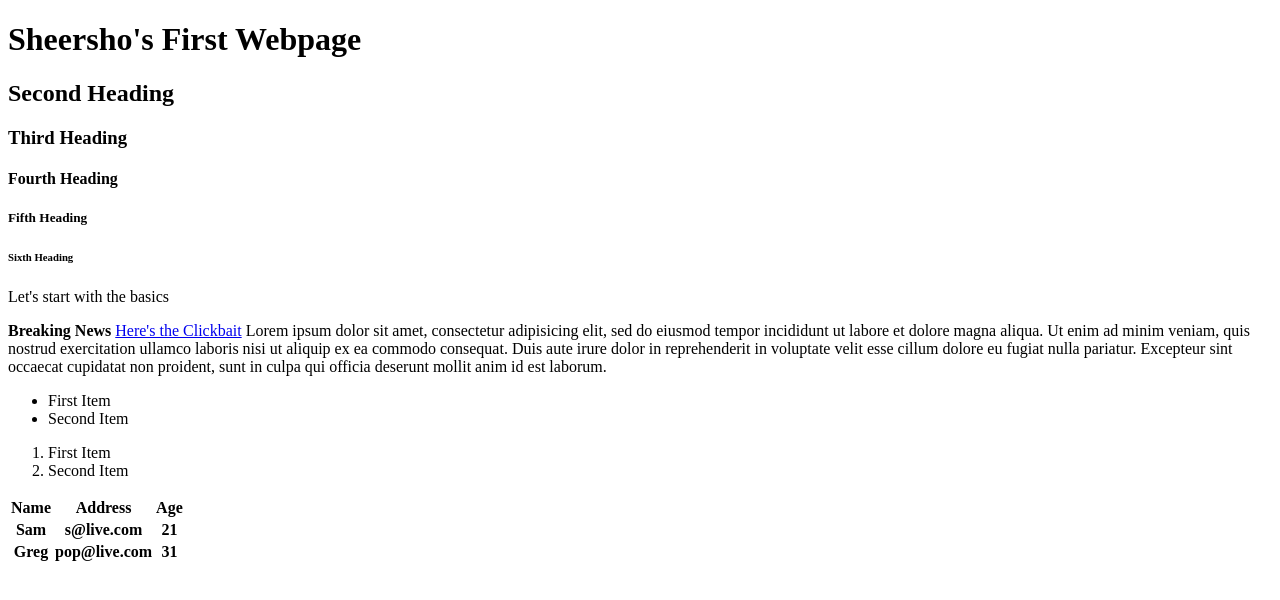
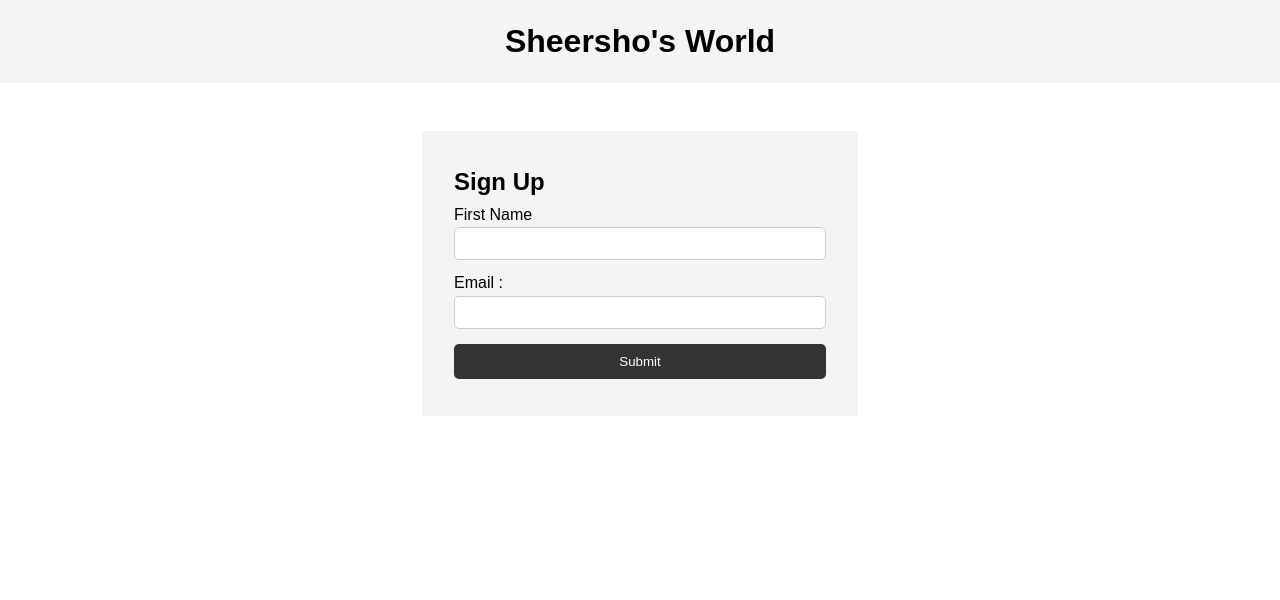
Before and after one commit to sheersho/htmlBasics, a plain HTML site: page index.html in a window 1280 px wide. Drawn offline with Linux system fonts and the light colour scheme.

Commit message:
Sheersho's World Login Page

```diff
--- a/index.html
+++ b/index.html
@@ -1,70 +1,34 @@
 <!DOCTYPE html>
-
-<!DOCTYPE html>
-<html>
+<html lang="en">
 <head>
-	<title>
-		PramTech
-	</title>
+    <meta charset="UTF-8">
+    <meta name="viewport" content="width=device-width, initial-scale=1.0">
+    <meta http-equiv="X-UA-Compatible" content="ie=edge">
+    <link rel = "stylesheet" href="style.css">
+    <title>Sheersho's World</title>
 </head>
 <body>
-	<h1>
-		Sheersho's First Webpage
-	</h1>
-	<h2>Second Heading</h2>
-	<h3>Third Heading</h3>
-	<h4>Fourth Heading</h4>
-	<h5>Fifth Heading</h5>
-	<h6>Sixth Heading</h6>
+    <header>
+       <h1> Sheersho's World </h1>
+    </header>
 
-	<p>
-		Let's start with the basics
-	</p>
-	<p>
-		<strong>
-			Breaking News
-		</strong>
-		<a href="http://google.com" target="_blank">Here's the Clickbait</a>
-		Lorem ipsum dolor sit amet, consectetur adipisicing elit, sed do eiusmod
-		tempor incididunt ut labore et dolore magna aliqua. Ut enim ad minim veniam,
-		quis nostrud exercitation ullamco laboris nisi ut aliquip ex ea commodo
-		consequat. Duis aute irure dolor in reprehenderit in voluptate velit esse
-		cillum dolore eu fugiat nulla pariatur. Excepteur sint occaecat cupidatat non
-		proident, sunt in culpa qui officia deserunt mollit anim id est laborum.
-	</p>
-	<ul>
-		<li> First Item	</li>
-		<li> Second Item</li>
-	</ul>
-	<ol>
-		<li> First Item	</li>
-		<li> Second Item</li>
-	</ol>
+    <section class="container">
+     <div class = "msg"></div>
+        <form id ="my-form">
 
-	<table>
-		<thead>
-			<tr>
-				<th>Name</th>
-				<th>Address</th>
-				<th>Age</th>
-			</tr>
+        <h1> Sign Up </h1>
+         <div>
+           <label for= "name">First Name</label>
+            <input type="text" name = "Name">
+          </div>
+          <div>
+                <label for= "email">Email :  </label>
+                 <input type="text" name = "email">
+            </div>
+            <input class ="btn" type = "button" value="Submit">
 
-		</thead>
-		<tbody>
-			<tr>
-				<th>Sam</th>
-				<th>s@live.com</th>
-				<th>21</th>
-			</tr>
-			<tr>
-				<th>Greg</th>
-				<th>pop@live.com</th>
-				<th>31</th>
-			</tr>
-		</tbody>
-
-	</table>
-
+        </form>
+    </section>
 
 
 
--- /dev/null
+++ b/style.css
@@ -0,0 +1,77 @@
+* {
+    margin: 0;
+    padding: 0;
+    box-sizing: border-box;
+  }
+
+  body {
+    font-family: Arial, Helvetica, sans-serif;
+    line-height: 1.6;
+  }
+
+  ul {
+    list-style: none;
+  }
+
+  ul li {
+    padding: 5px;
+    background: #f4f4f4;
+    margin: 5px 0;
+  }
+
+  header {
+    background: #f4f4f4;
+    padding: 1rem;
+    text-align: center;
+  }
+
+  .container {
+    margin: auto;
+    width: 500px;
+    overflow: auto;
+    padding: 3rem 2rem;
+  }
+
+  #my-form {
+    padding: 2rem;
+    background: #f4f4f4;
+  }
+
+  #my-form label {
+    display: block;
+  }
+
+  #my-form input[type='text'] {
+    width: 100%;
+    padding: 8px;
+    margin-bottom: 10px;
+    border-radius: 5px;
+    border: 1px solid #ccc;
+  }
+
+  .btn {
+    display: block;
+    width: 100%;
+    padding: 10px 15px;
+    border: 0;
+    background: #333;
+    color: #fff;
+    border-radius: 5px;
+    margin: 5px 0;
+  }
+
+  .btn:hover {
+    background: #444;
+  }
+
+  .bg-dark {
+    background: #333;
+    color: #fff;
+  }
+
+  .error {
+    background: orangered;
+    color: #fff;
+    padding: 5px;
+    margin: 5px;
+  }
```
Also changed, not shown: index.js (added, +27 -0 lines).
